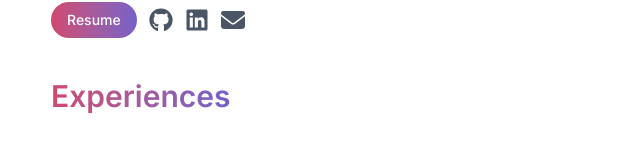
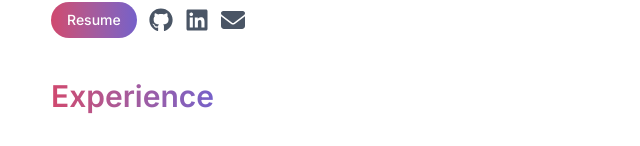
Before and after one commit to nnneninl/my-portfolio, a Next.js app: page / in a window 1280 px wide. Shown: the part 654-800 px from the top of the page, without its empty margins (317-957 px from the left). Built offline with nearby package versions, Linux system fonts and the light colour scheme.

Commit message:
chore: change `experiences` to `experience`

```diff
--- a/src/app/page.tsx
+++ b/src/app/page.tsx
@@ -109,10 +109,10 @@ export default function Home() {
             animate={{ opacity: 1, y: 0 }}
             transition={{ duration: 0.8 }}
             className="space-y-8"
-            id="experiences"
+            id="experience"
           >
             <h2 className="text-3xl font-semibold bg-gradient-to-r from-[#d0486e] to-[#7560c9] bg-clip-text text-transparent inline-block">
-              Experiences
+              Experience
             </h2>
 
             <div className="space-y-2">
```
